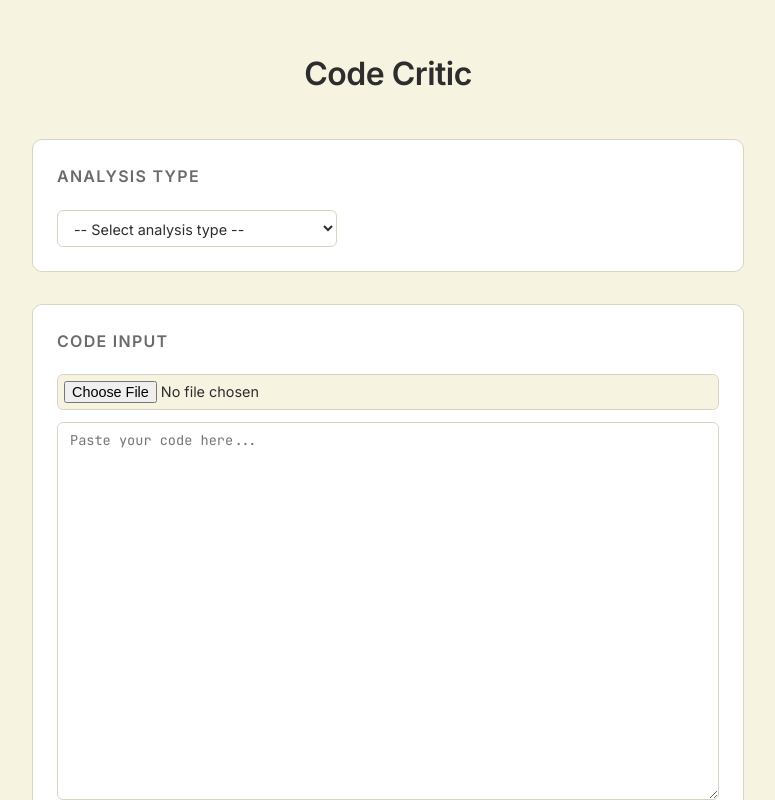
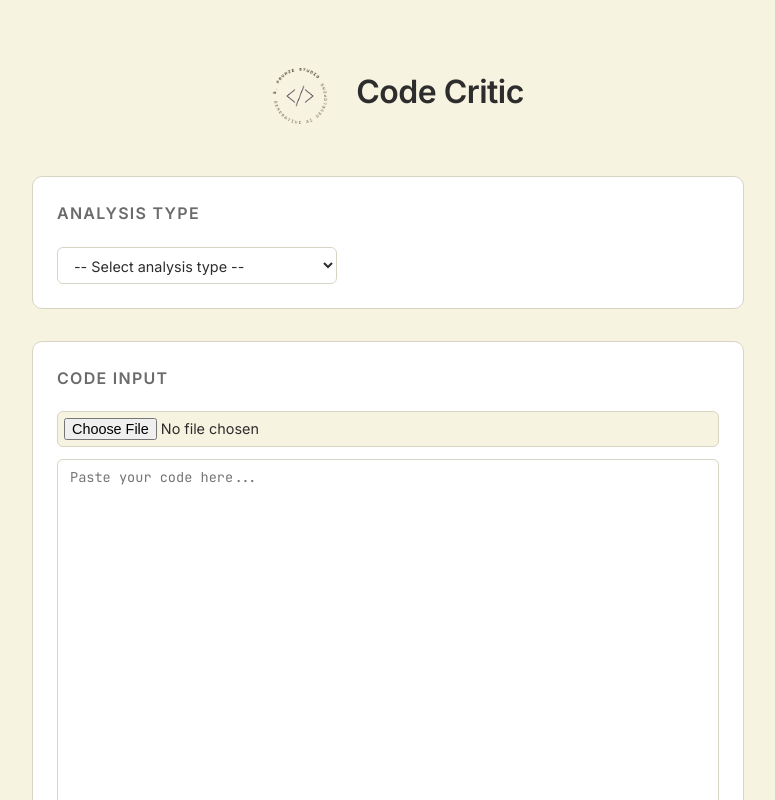
Before and after one commit to Frunze59/code-critic, a React (Vite) app in the folder frontend/: page / in a window 1280 px wide. Shown: the top 800 px of the page, without its empty margins (252-1027 px from the left). Built offline with nearby package versions, Linux system fonts and the light colour scheme.

Commit message:
Add logo and refine header layout
Add Frunze Studio logo next to title with app-header flex layout.
Adjust logo size and gap spacing.

```diff
--- a/frontend/src/App.css
+++ b/frontend/src/App.css
@@ -10,6 +10,17 @@
 .app h1 {
   text-align: center;
   margin-bottom: 8px;
+}
+.app-header {
+  display: flex;
+  align-items: center;
+  justify-content: center;
+  gap: 8px;
+}
+
+.logo {
+  width: 96px;
+  height: 96px;
 }
 
 /* Section cards */
--- a/frontend/src/App.tsx
+++ b/frontend/src/App.tsx
@@ -1,3 +1,4 @@
+import logo from './assets/logo.png';
 import { useState } from 'react'
 import './App.css'
 import type { ProcessedOutput } from './types';
@@ -6,6 +7,7 @@ import CodeInput from './components/CodeInput';
 import ParametersForm from './components/ParametersForm';
 import ResultsViewer from './components/ResultsViewer';
 import ExportPanel from './components/ExportPanel';
+
 
 function App() {
   const [analysisType, setAnalysisType] = useState<string>('');
@@ -37,7 +39,10 @@ function App() {
 
   return (
     <div className="app">
+    <div className="app-header">
+      <img src={logo} alt="Code Critic logo" className="logo" />
       <h1>Code Critic</h1>
+    </div>
       <AnalysisTypeSelector analysisType={analysisType} setAnalysisType={setAnalysisType} />
       <CodeInput code={code} setCode={setCode} />
       <ParametersForm analysisType={analysisType} parameters={parameters} setParameters={setParameters} />
```
Also changed, not shown: frontend/src/assets/logo.png (added).
